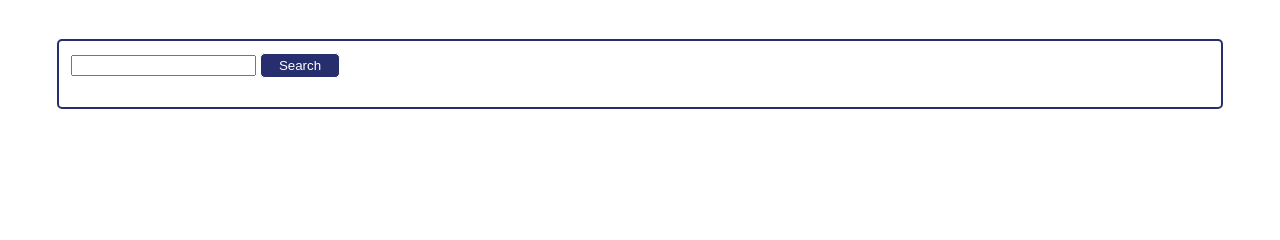
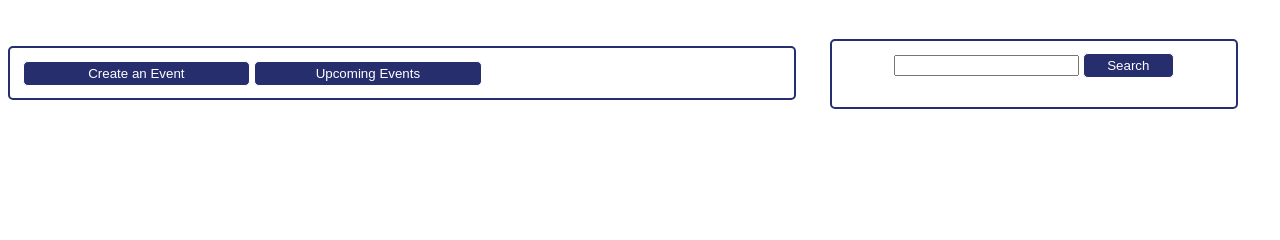
Before and after one commit to PatGuan/EasyEvents, a Django app: page /events/login/ in a window 1280 px wide. Shown: the part 74-314 px from the top of the page. Run offline with Django 3.2, Linux system fonts and the light colour scheme.

Commit message:
added the navbars and linked creating an event

```diff
--- a/website/events/static/events/mainstyle.css
+++ b/website/events/static/events/mainstyle.css
@@ -17,12 +17,11 @@ p, h1 {
 }
 
 
-/* NAVBAR */
-#navbar {
+/* SEARCHBAR */
+#searchbar {
 	margin-top: 3%;
-	margin-right: auto;
-	margin-left: auto;
-	width: 90%;
+	margin-left: 65%;
+	width: 30%;
 	padding-left: 1%;
 	padding-right: 1%;
 	padding-top: 1%;
@@ -30,13 +29,32 @@ p, h1 {
 	border: 2px solid #262e6d;
 	border-radius: 5px;
 }
-#searchbutton {
-	display: inline-block;
+
+/* NAVBAR */
+#navbar {
+	margin-top: -5%;
+	width: 60%;
+	padding-left: 1%;
+	padding-right: 1%;
+	padding-top: 1%;
+	padding-bottom: 1%;
+	border: 2px solid #262e6d;
+	border-radius: 5px;
+}
+
+.navbuttons {
 	text-align: center;
-	width: 7%;
+	width: 30%;
 	color: white;
 	background-color: #262e6d;
 	height: 25px;
 	border: 1px solid white;
 	border-radius: 5px;
 }
+
+a {
+	text-decoration: none;
+}
+a:link, a:visited {
+	color: white;
+}
--- a/website/events/templates/events/main.html
+++ b/website/events/templates/events/main.html
@@ -6,17 +6,25 @@
 </div>
 
 <div id="dashboard">
-	<div id="navbar">
-<!-- 		<input id="searchinput" type="text" maxlength="20">
-		<div id="searchbutton">Search</div> -->
-		<form action="/events/search/" method="post">
-			{% csrf_token %}
-			<input id="searchinput" type="text" maxlength="20" name="searchinput">
-			<input id="searchbutton" type="submit" value="Search">
-		</form>
+	<div id="searchbar" class="headerbars">
+
+		<div id="search" class="center">
+			<form action="/events/search/" method="post">
+				{% csrf_token %}
+				<input id="searchinput" type="text" maxlength="20" name="searchinput">
+				<input id="searchbutton" type="submit" value="Search" class="navbuttons">
+			</form>
+		</div>
 	</div>
 
-	<div id="searchresults">
+	<div id="navbar" class="headerbars">
+		<button id="create" class="navbuttons"><a href="/events/create/">Create an Event</a></button>
+		<button id="upcoming" class="navbuttons">Upcoming Events</button>
+
+	</div>
+
+	<div>
 		{{ results }}
 	</div>
+
 </div>
--- a/website/events/urls.py
+++ b/website/events/urls.py
@@ -1,5 +1,5 @@
 from django.conf.urls import patterns, url
-from events import views
+from events import views, eventview
 
 urlpatterns = patterns('',
 	url(r'^$', views.index, name='index'),
@@ -7,4 +7,5 @@ urlpatterns = patterns('',
 	url(r'^register/', views.register, name='register'),
 	url(r'^register_user/', views.register_user, name='register_user'),
 	url(r'^search/', views.search, name='search'),
+	url(r'^create/', eventview.create, name='create'),
 	)
```
